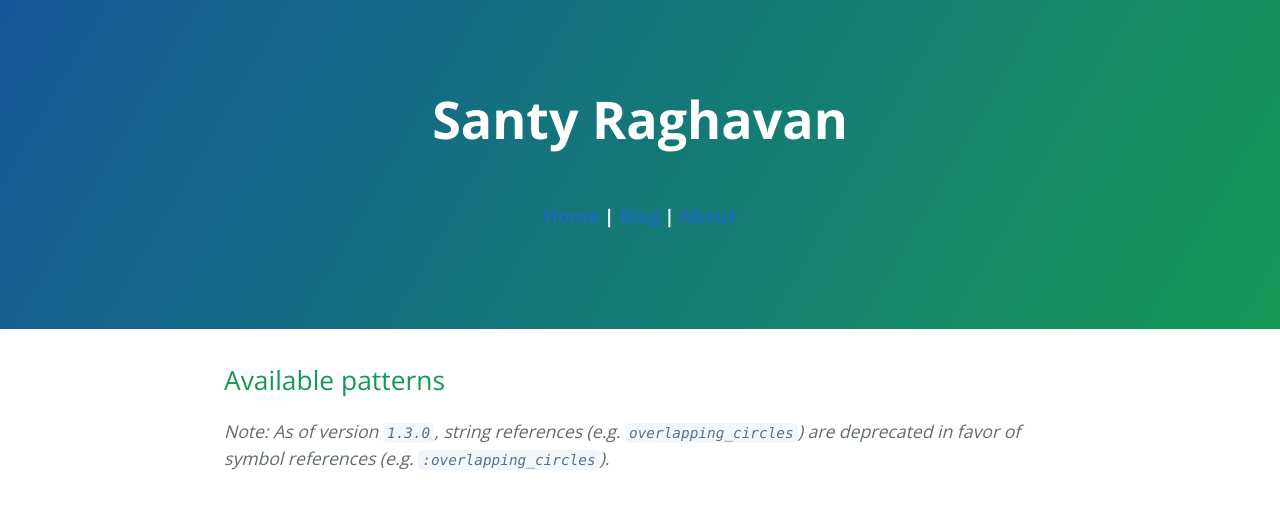
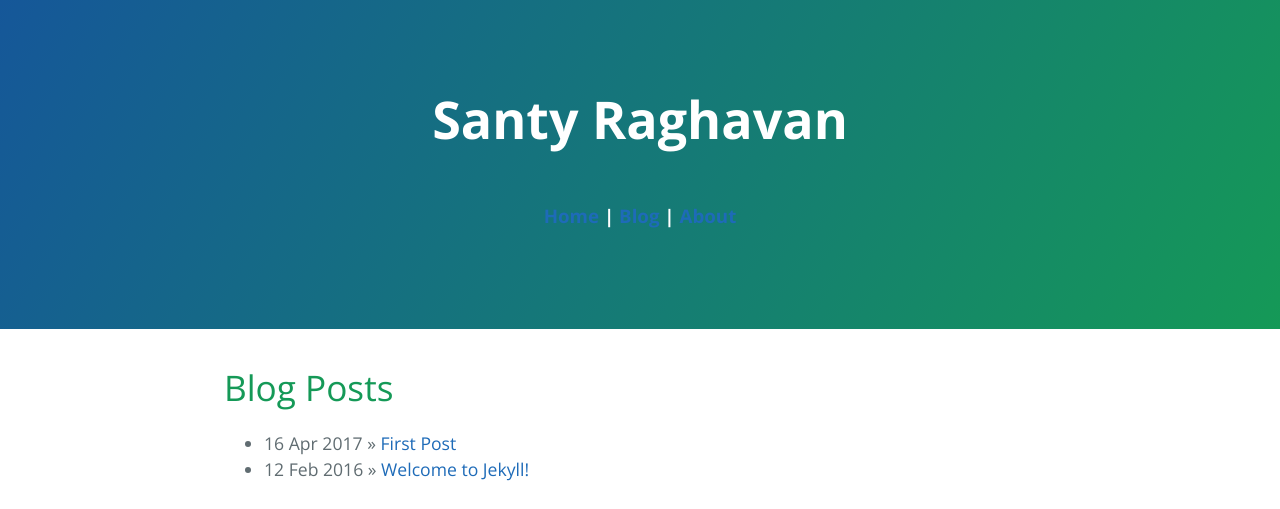
Before and after one commit to santyraghavan/santyraghavan.github.io, a Jekyll site: the page built from blog.md, in a window 1280 px wide. Shown: the top 509 px of the page. Built offline with Jekyll 4.4.1, drawn with Linux system fonts in a browser that asks for light colours; our own code applies the rules of GitHub Pages for plain Markdown files; some of the changed text lies outside the part shown.

Commit message:
Update blog.md

```diff
--- a/blog.md
+++ b/blog.md
@@ -1,15 +1,12 @@
-## Available patterns
-
-*Note: As of version `1.3.0`, string references (e.g. `overlapping_circles`)
-are deprecated in favor of symbol references (e.g. `:overlapping_circles`).*
+<div id="home">
+  <h1>Blog Posts</h1>
+  <ul class="posts">
+    {% for post in site.posts %}
+      <li><span>{{ post.date | date_to_string }}</span> &raquo; <a href="{{ site.baseurl }}{{ post.url }}">{{ post.title }}</a></li>
+    {% endfor %}
+  </ul>
+</div>
 
 ### :chevrons
 
 ![](http://jasonlong.github.io/geo_pattern/examples/chevrons.png)
-
-
-### :octagons
-
-![](http://jasonlong.github.io/geo_pattern/examples/octogons.png)
-
-### :overlapping_circles
```
